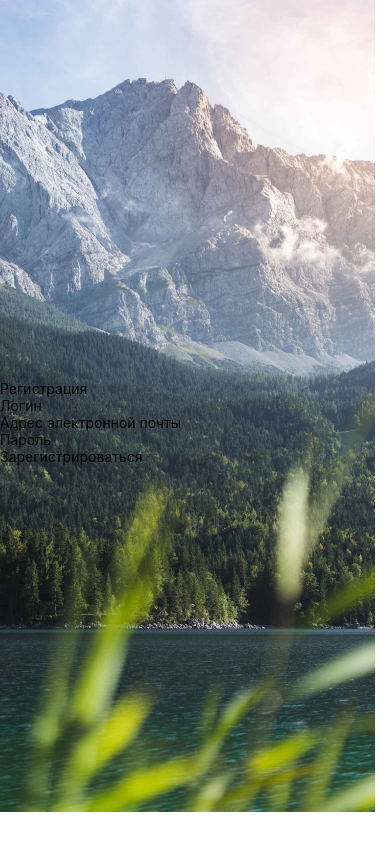
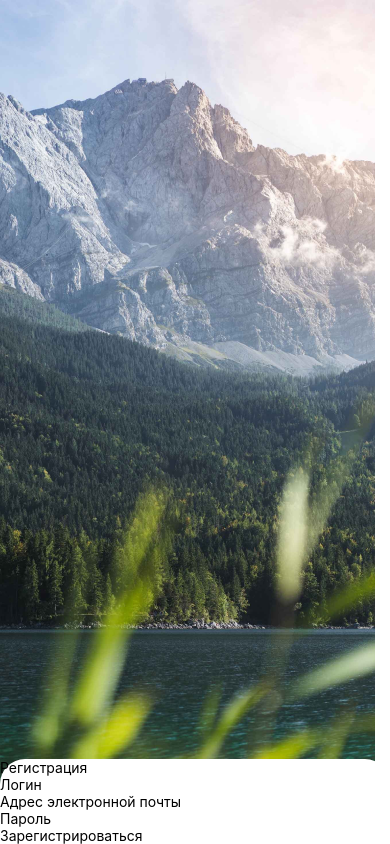
Before and after one commit to Yevhen999/react-native-project, a React Native app: screen / in a window 390 px wide. Built offline with nearby package versions, Linux system fonts and the light colour scheme; grey boxes are pictures that could not be loaded.

Commit message:
add RegistrationScreen

```diff
--- a/App.js
+++ b/App.js
@@ -1,43 +1,18 @@
 import { StatusBar } from "expo-status-bar";
-import {
-  Image,
-  ImageBackground,
-  StyleSheet,
-  Text,
-  TextInput,
-  TouchableOpacity,
-  View,
-} from "react-native";
+import { ImageBackground, StyleSheet, View } from "react-native";
+import RegistrationScreen from "./Screens/RegistrationScreen";
 
 const image = require("./assets/background.png");
-const avatar = require("./assets/avatar.png");
 
 export default function App() {
   return (
     <View style={styles.container}>
-      <ImageBackground source={image} resizeMode="cover" style={styles.image}>
-        <View>
-          <Image source={avatar} />
-          <View>
-            <Text>Регистрация</Text>
-          </View>
-          <View>
-            <Text></Text>
-            <TextInput placeholder="Логин"></TextInput>
-          </View>
-          <View>
-            <Text></Text>
-            <TextInput placeholder="Адрес электронной почты"></TextInput>
-          </View>
-          <View>
-            <Text></Text>
-            <TextInput placeholder="Пароль"></TextInput>
-          </View>
-          <TouchableOpacity>
-            <Text>Зарегистрироваться</Text>
-          </TouchableOpacity>
-        </View>
-
+      <ImageBackground
+        source={image}
+        resizeMode="cover"
+        style={styles.backgroundImage}
+      >
+        <RegistrationScreen />
         <StatusBar style="auto" />
       </ImageBackground>
     </View>
@@ -51,8 +26,8 @@ const styles = StyleSheet.create({
     // alignItems: "center",
     // justifyContent: "center",
   },
-  image: {
+  backgroundImage: {
     flex: 1,
-    justifyContent: "center",
+    justifyContent: "flex-end",
   },
 });
--- /dev/null
+++ b/Screens/RegistrationScreen.js
@@ -0,0 +1,46 @@
+import {
+  Image,
+  StyleSheet,
+  Text,
+  TextInput,
+  TouchableOpacity,
+  View,
+} from "react-native";
+
+const avatar = require("../assets/avatar.png");
+
+export const RegistrationScreen = () => {
+  return (
+    <View style={styles.wrap}>
+      <Image source={avatar} />
+      <View>
+        <Text>Регистрация</Text>
+      </View>
+      <View>
+        <Text></Text>
+        <TextInput placeholder="Логин"></TextInput>
+      </View>
+      <View>
+        <Text></Text>
+        <TextInput placeholder="Адрес электронной почты"></TextInput>
+      </View>
+      <View>
+        <Text></Text>
+        <TextInput placeholder="Пароль"></TextInput>
+      </View>
+      <TouchableOpacity>
+        <Text>Зарегистрироваться</Text>
+      </TouchableOpacity>
+    </View>
+  );
+};
+
+const styles = StyleSheet.create({
+  wrap: {
+    backgroundColor: "white",
+    borderTopLeftRadius: 25,
+    borderTopRightRadius: 25,
+  },
+});
+
+export default RegistrationScreen;
```
Also changed, not shown: Screens/LoginScreen.js (added).
